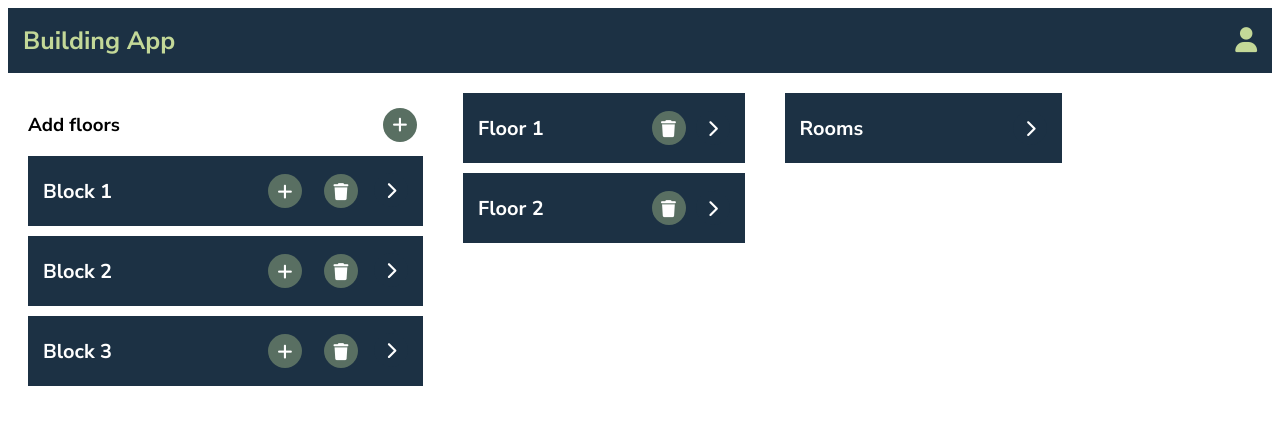
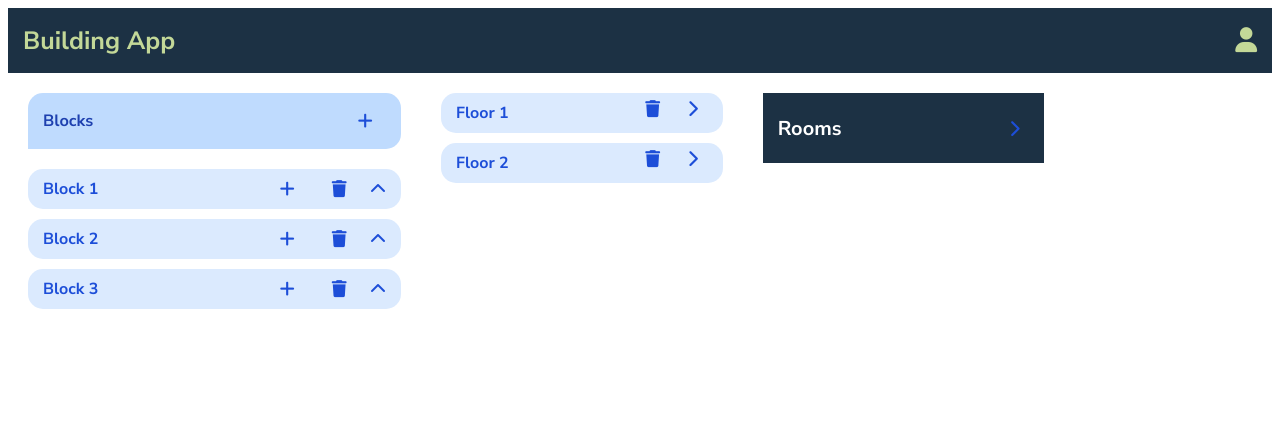
Before and after one commit to anythinglord/building-app, a React (Vite) app: page / in a window 1280 px wide. Shown: the top 424 px of the page. Built offline with nearby package versions, Linux system fonts and the light colour scheme.

Commit message:
change block design

```diff
--- a/src/App.css
+++ b/src/App.css
@@ -14,3 +14,9 @@
 .static-container {
   max-width: 22vw;
 }
+
+.flex-all {
+  display: flex;
+  justify-content: center;
+  align-items: center;
+}
--- a/src/assets/globals.css
+++ b/src/assets/globals.css
@@ -1,5 +1,6 @@
 :root {
-  --main-bg-color: #1c3144;
+  --main-bg-color: rgb(29 78 216);
+  --main-bg2-color: #bacee0;
   --main-clear-bg-color: rgb(28, 49, 68,.7);
   --second-bg-color: #596f62;
   --second-clear-bg-color: #7bad96;
--- a/src/components/Block/Block.tsx
+++ b/src/components/Block/Block.tsx
@@ -52,15 +52,15 @@ export const Block: React.FC = () => {
 
   return (
     <div>
-      <div className='b-buttons'>
-        <h3>Add floors</h3>
+      <div className='b-main'>
+        <h3>Blocks</h3>
         <button className='general-btn' onClick={addBlock}>
           <GeneralIcon name='plus' />
         </button>
       </div>
       {blocks.map((block, index) => (
         <div className='b-root' key={index}>
-          <div className='b-head'>
+          <div className={`${isOpen(index) ? 'b-head-open': 'b-head'}`}>
             <div className="b-name" onClick={() => { showElements(index) }}>
               {block.name}
             </div>
@@ -71,7 +71,9 @@ export const Block: React.FC = () => {
               <button className='general-btn' onClick={() => { removeBlock(index) }}>
                 <GeneralIcon name='trash'  />
               </button>
-              <GeneralIcon name={`chevron-${isOpen(index) ? 'down': 'right' }`} variant='primary'/>
+              <div className='flex-all'>
+                <i className={`fa solid fa-chevron-${isOpen(index) ? 'down': 'up' }`}/>
+              </div>
             </div>
           </div>
           {isOpen(index) &&
--- a/src/components/Block/index.css
+++ b/src/components/Block/index.css
@@ -2,31 +2,59 @@
     margin-bottom: 10px;
 }
 
-.b-buttons {
+
+.b-main {
     display: flex;
     justify-content: space-between;
+    background-color: rgb(191 219 254);
+    margin-bottom: 20px;
+    padding: 0 15px 0 15px;
+    border-radius: 15px 15px 15px 0;
+    color: rgb(30 64 175);
+    font-size: 14px;
 }
 
 .dragging-over {
     border: 2px dotted #336f9f;
 }
 
+
 .b-head {
-    background-color: #1c3144;
-    height: 70px;
+    background-color: rgb(219 234 254);
+    height: 40px;
     display: flex;
     align-items: center;
-    color: #fff;
+    color: rgb(29 78 216);
     font-weight: bold;
-    font-size: 20px;
+    font-size: 16px;
     justify-content: space-between;
     cursor: pointer;
+    border-radius: 15px;
+    &:hover {
+        background-color: rgb(191 219 254);
+    }
+}
+
+.b-head-open {
+    background-color: rgb(219 234 254);
+    height: 40px;
+    display: flex;
+    align-items: center;
+    color: rgb(29 78 216);
+    font-weight: bold;
+    font-size: 16px;
+    justify-content: space-between;
+    cursor: pointer;
+    border-radius: 15px 15px 0 0;
+    &:hover {
+        background-color: rgb(191 219 254);
+    }
 }
 
 .b-name {
     padding-left: 15px;
     flex-grow: 1;
-    height: 70px;
+    height: 40px;
     display: flex;
     align-items: center;
 }
@@ -36,4 +64,5 @@
     display: flex;
     justify-content: space-between;
     gap: 10px;
+    height: 40px;
 }
--- a/src/components/Building/index.css
+++ b/src/components/Building/index.css
@@ -1,8 +1,7 @@
 .bui-root {
-    background-color: var(--second-clear-bg-color);
-    height: 50px;
-    color: #fff;
-    margin-bottom: 2px;
+    background-color: rgb(219 234 254);
+    height: 40px;
+    color: rgb(37 99 235);
     display: flex;
     justify-content: space-between;
     align-items: center;
--- a/src/icons/index.css
+++ b/src/icons/index.css
@@ -1,17 +1,16 @@
 .icon-root {
-    background-color: var(--second-bg-color);
-    height: 34px;
-    width: 34px;
+    height: 30px;
+    width: 30px;
     font-size: 17px;
     color: #fff;
     display: flex;
     justify-content: center;
     align-items: center;
-    border-radius: 17px;
+    border-radius: 7px;
 }
 
 .icon-primary {
-    background-color: var(--main-bg-color);
+    color: rgb(29 78 216);
 }
 
 .icon-primary:hover {
@@ -19,7 +18,7 @@
 }
 
 .icon-secondary {
-    background-color: var(--second-bg-color);
+    color: rgb(29 78 216);
 }
 
 .icon-secondary:hover {
```
